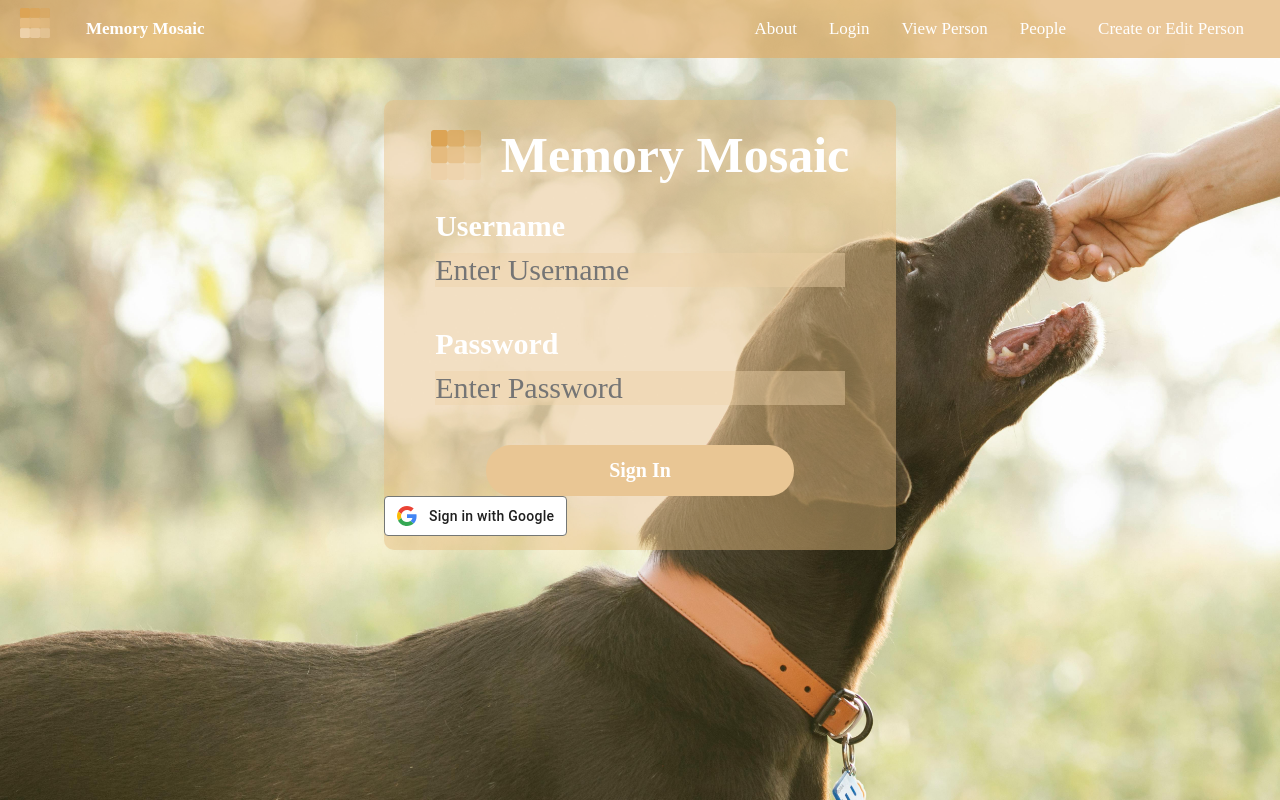
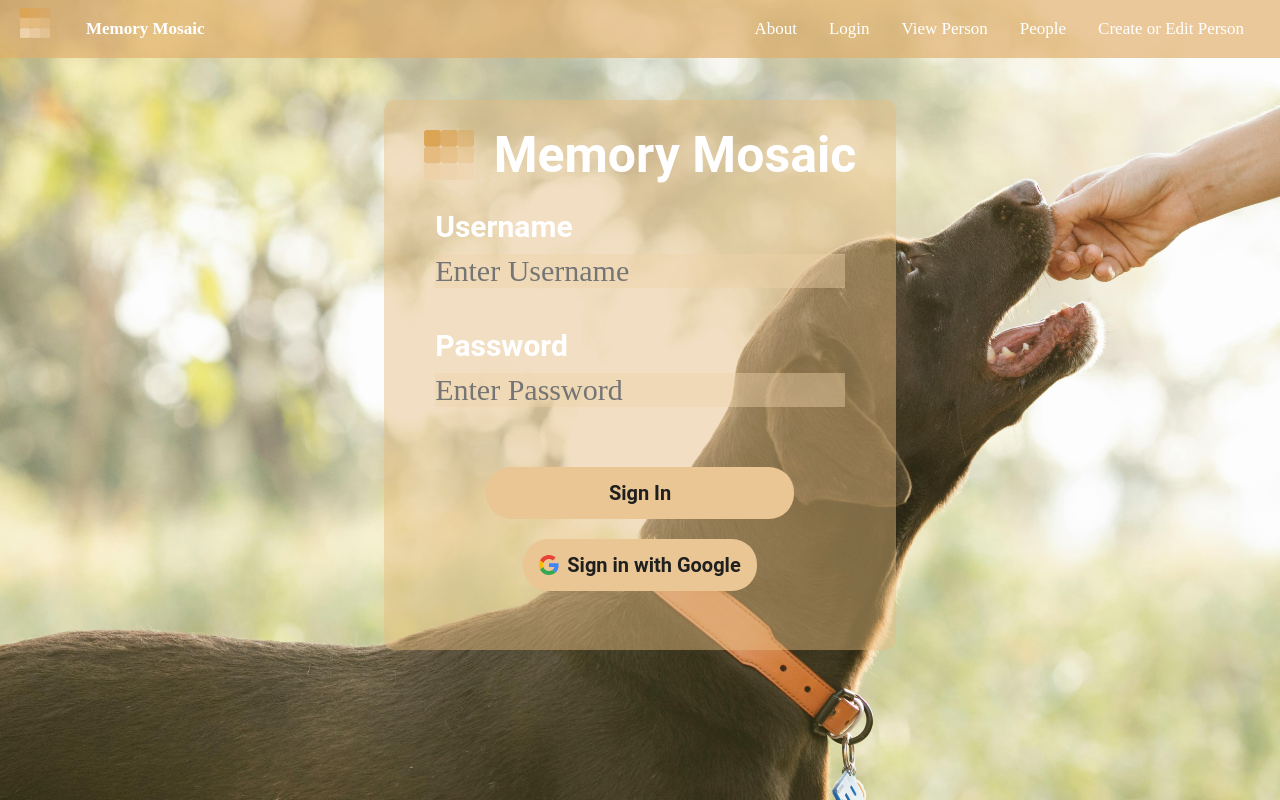
Before and after one commit to CS196Illinois/FA24-Group1, a Next.js app in the folder Project/frontend/: page /login in a window 1280 px wide. Built offline with nearby package versions, Linux system fonts and the light colour scheme.

Commit message:
fixed login ui

```diff
--- a/Project/frontend/app/login/button.css
+++ b/Project/frontend/app/login/button.css
@@ -3,101 +3,44 @@
   -webkit-user-select: none;
   -ms-user-select: none;
   -webkit-appearance: none;
-    background-color: WHITE;
-    background-image: none;
-    border: 1px solid #747775;
-    -webkit-border-radius: 4px;
-    border-radius: 4px;
-    -webkit-box-sizing: border-box;
+  background-color: #e9c694; /* Match background color of Sign-In button */
+  border: none; /* Remove border */
+  border-radius: 25px; /* Match border-radius of Sign-In button */
   box-sizing: border-box;
-    color: #1f1f1f;
+  color: #1f1f1f; /* Match text color of Sign-In button */
   cursor: pointer;
   font-family: 'Roboto', arial, sans-serif;
-    font-size: 14px;
-    height: 40px;
-    letter-spacing: 0.25px;
+  font-size: 20px; /* Match font size of Sign-In button */
+  font-weight: bold;
+  padding: 14px 16px; /* Match padding of Sign-In button */
   outline: none;
-    overflow: hidden;
-    padding: 0 12px;
-    position: relative;
-    text-align: center;
-    -webkit-transition: background-color .218s, border-color .218s, box-shadow .218s;
-    transition: background-color .218s, border-color .218s, box-shadow .218s;
-    vertical-align: middle;
-    white-space: nowrap;
-    width: auto;
-    max-width: 400px;
-    min-width: min-content;
+  display: flex;
+  align-items: center;
+  justify-content: center;
+  width: 100%; /* Full width within its container */
+  max-width: 300px; /* Limit max width for consistency */
+  transition: background-color .218s, box-shadow .218s;
 }
 
 .gsi-material-button .gsi-material-button-icon {
   height: 20px;
-    margin-right: 12px;
-    min-width: 20px;
   width: 20px;
+  margin-right: 8px; /* Match spacing of icon with text */
 }
 
 .gsi-material-button .gsi-material-button-content-wrapper {
-    -webkit-align-items: center;
+  display: flex;
   align-items: center;
-    display: flex;
-    -webkit-flex-direction: row;
   flex-direction: row;
-    -webkit-flex-wrap: nowrap;
-    flex-wrap: nowrap;
-    height: 100%;
-    justify-content: space-between;
-    position: relative;
-    width: 100%;
+  justify-content: center;
+  width: auto;
 }
 
 .gsi-material-button .gsi-material-button-contents {
-    -webkit-flex-grow: 1;
-    flex-grow: 1;
   font-family: 'Roboto', arial, sans-serif;
-    font-weight: 500;
-    overflow: hidden;
-    text-overflow: ellipsis;
-    vertical-align: top;
-  }
-
-  .gsi-material-button .gsi-material-button-state {
-    -webkit-transition: opacity .218s;
-    transition: opacity .218s;
-    bottom: 0;
-    left: 0;
-    opacity: 0;
-    position: absolute;
-    right: 0;
-    top: 0;
-  }
-
-  .gsi-material-button:disabled {
-    cursor: default;
-    background-color: #ffffff61;
-    border-color: #1f1f1f1f;
-  }
-
-  .gsi-material-button:disabled .gsi-material-button-contents {
-    opacity: 38%;
-  }
-
-  .gsi-material-button:disabled .gsi-material-button-icon {
-    opacity: 38%;
-  }
-
-  .gsi-material-button:not(:disabled):active .gsi-material-button-state,
-  .gsi-material-button:not(:disabled):focus .gsi-material-button-state {
-    background-color: #303030;
-    opacity: 12%;
+  font-weight: bold;
 }
 
 .gsi-material-button:not(:disabled):hover {
-    -webkit-box-shadow: 0 1px 2px 0 rgba(60, 64, 67, .30), 0 1px 3px 1px rgba(60, 64, 67, .15);
   box-shadow: 0 1px 2px 0 rgba(60, 64, 67, .30), 0 1px 3px 1px rgba(60, 64, 67, .15);
 }
-
-  .gsi-material-button:not(:disabled):hover .gsi-material-button-state {
-    background-color: #303030;
-    opacity: 8%;
-  }
--- a/Project/frontend/app/login/page.js
+++ b/Project/frontend/app/login/page.js
@@ -10,18 +10,19 @@ export default function Login() {
         <div className={styles.pad}>
           <div className={styles.box}>
               <div className={styles.logoContainer}>
-                <Image src={LogoImg} className={styles.logo}/>
+                <Image src={LogoImg} className={styles.logo} alt="Logo" />
                 <h1 className={styles.title}>Memory Mosaic</h1>
               </div>
               <h4 className={styles.boxDes}> Username</h4>
               <input type="text" placeholder="Enter Username" className={styles.textBox} required />
               <h4 className={styles.boxDes}> Password</h4>
-              <input type="text" placeholder="Enter Password" className={styles.textBox} required />
+              <input type="password" placeholder="Enter Password" className={styles.textBox} required />
               <Link href="login/empty" className={styles.signIn}>
                 Sign In
               </Link>
 
-              {/* Google Login Button with Link to googleLogin page */}
+              {/* Centered Google Login Button */}
+              <div className={styles.googleButtonContainer}>
                 <Link href="/login/googleLogin">
                   <button className="gsi-material-button">
                     <div className="gsi-material-button-state"></div>
@@ -43,5 +44,6 @@ export default function Login() {
               </div>
           </div>
         </div>
+      </div>
     );
 }
--- a/Project/frontend/app/login/page.module.css
+++ b/Project/frontend/app/login/page.module.css
@@ -12,11 +12,11 @@
 }
 
 .box {
-    font-family: 'Times New Roman';
+    font-family: 'Roboto', arial, sans-serif;
     width: 40%;
     background-color: #e5bb7f75;
     margin: 0 30% 0 30%;
-    height: 450px;
+    height: 550px;
     border-radius: 10px;
     color: #ffffff;
 }
@@ -60,6 +60,32 @@
     border-radius: 25px;
     font-size: 20px;
     background-color: #e9c694;
-    margin:0 20% 0 20%;
+    margin: 20px auto;
     font-weight: bold;
+    color: #1f1f1f;
+    width: 60%;
+    cursor: pointer;
+    text-decoration: none;
 }
+
+.googleSignIn {
+    display: flex;
+    align-items: center;
+    justify-content: center;
+    background-color: #e9c694;
+    color: #1f1f1f;
+    padding: 14px 16px;
+    border-radius: 25px;
+    font-size: 20px;
+    font-weight: bold;
+    text-decoration: none;
+    margin: 10px auto; /* Adds space between the two buttons */
+    width: 60%;
+    cursor: pointer;
+}
+
+.googleButtonContainer {
+    display: flex;
+    justify-content: center;
+    margin-top: 20px; /* Adjust as needed */
+}
```
Lines whose indentation alone changed are shown as unchanged.
